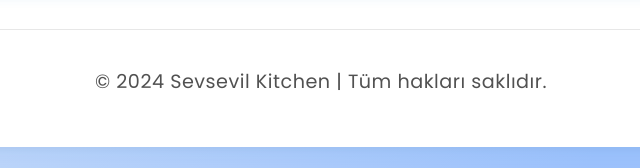
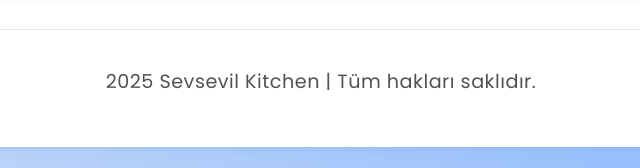
Before and after one commit to Deniz-Aytac/sena, a plain HTML site: page index.html in a window 1280 px wide. Shown: the part 868-1036 px from the top of the page, 319-959 px from the left. Drawn offline with Linux system fonts and the light colour scheme.

Commit message:
Güncelleme

```diff
--- a/index.html
+++ b/index.html
@@ -40,7 +40,7 @@
             </div>
         </div>
         <footer class="footer">
-            <p>© 2024 Sevsevil Kitchen | Tüm hakları saklıdır.</p>
+            <p>2025 Sevsevil Kitchen | Tüm hakları saklıdır.</p>
         </footer>
     </div>
 </body>
```
